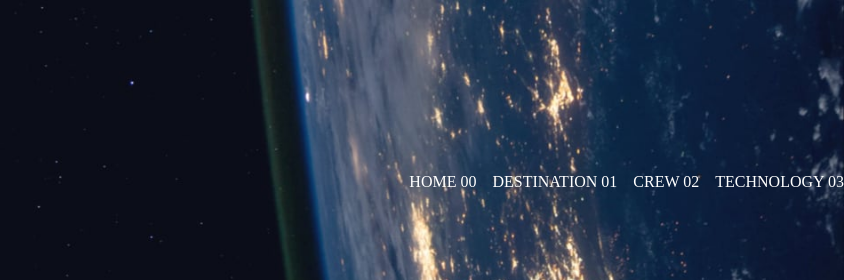
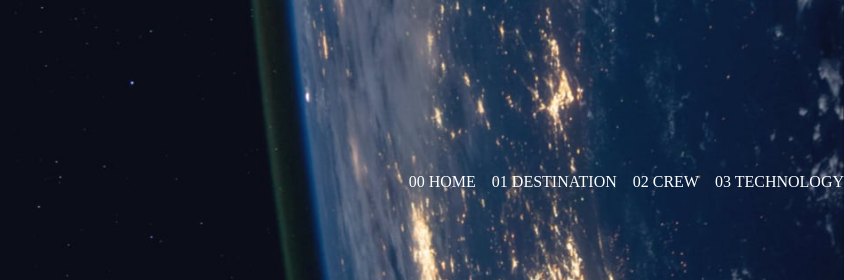
Before and after one commit to ThiagoThalisson/SpaceTourism, an Astro site: page / in a window 1280 px wide. Shown: the top 280 px of the page, 436-1280 px from the left. Built offline with nearby package versions, Linux system fonts and the light colour scheme; Astro itself is replaced by a stand-in of ours; a web font is replaced by a local one.

Commit message:
feat(components): improved Navbar.astro

```diff
--- a/src/components/Navbar.astro
+++ b/src/components/Navbar.astro
@@ -6,27 +6,23 @@
 <nav class="nav">
     <ul id="primary-navigation" class="unordered-list">
         <li class="list-item">
-            <a class="item-link" href="/space-tourism/">Home
-                <span aria-hidden="true">00</span>
-            </a>
+            <span aria-hidden="true">00</span>
+            <a class="item-link" href="/space-tourism/">Home</a>
         </li>
 
         <li class="list-item">
-            <a class="item-link" href="/space-tourism/destination">Destination
-                <span aria-hidden="true">01</span>
-            </a>
+            <span aria-hidden="true">01</span>
+            <a class="item-link" href="/space-tourism/destination">Destination</a>
         </li>
 
         <li class="list-item">
-            <a class="item-link" href="#">Crew
-                <span aria-hidden="true">02</span>
-            </a>
+            <span aria-hidden="true">02</span>
+            <a class="item-link" href="#">Crew</a>
         </li>
 
         <li class="list-item">
-            <a class="item-link" href="#">Technology
-                <span aria-hidden="true">03</span>
-            </a>
+            <span aria-hidden="true">03</span>
+            <a class="item-link" href="#">Technology</a>
         </li>
 
     </ul>
```
